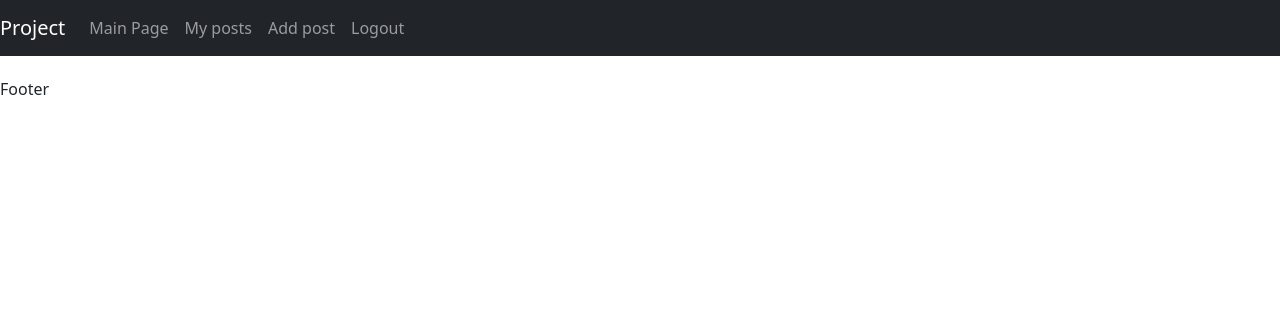
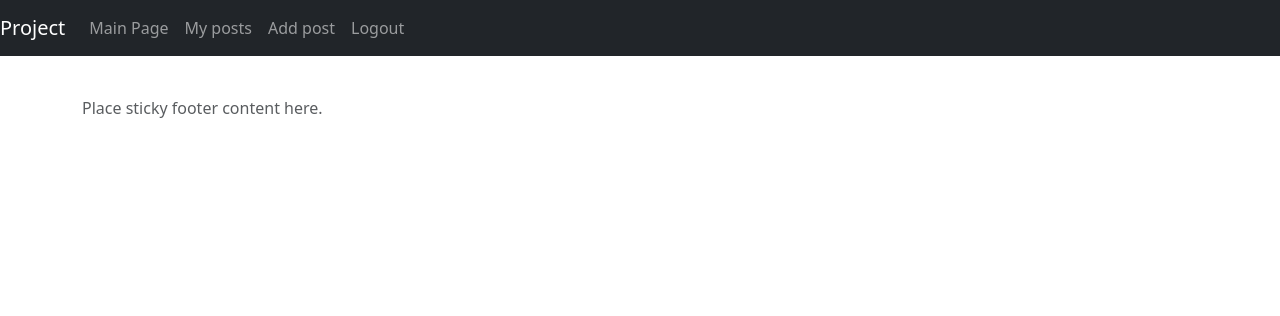
Before and after one commit to ayxano/AFEA-task, a CodeIgniter 4 app: template app/Views/app.php in a window 1280 px wide. Shown: the top 316 px of the page. Run offline with PHP 8.4 and a stand-in for CodeIgniter, Linux system fonts and the light colour scheme; the template is opened without the code that fills it, so the values that code supplies are empty; some libraries are stand-ins or nearby versions.

Commit message:
Design changed

```diff
--- a/app/Views/app.php
+++ b/app/Views/app.php
@@ -11,12 +11,15 @@
     <title>Document</title>
 </head>
 
-<body>
+<body class="d-flex flex-column h-100">
     <?= $this->include('navbar') ?>
-    <div class="content" style="margin-top: 10vh;">
-        <?= $this->renderSection('content') ?>
-    </div>
+    <main role="main" class="flex-shrink-0">
+        <div class="container">
+            <?= $this->renderSection('content') ?>
+        </div>
+    </main>
 </body>
 <?= script_tag('assets/js/app.js'); ?>
 <?= $this->include('footer') ?>
+
 </html>
--- a/app/Views/footer.php
+++ b/app/Views/footer.php
@@ -1,4 +1,6 @@
-<footer>
-    <h6>Footer</h6>
+<footer class="footer mt-auto py-3">
+  <div class="container">
+    <span class="text-muted">Place sticky footer content here.</span>
+  </div>
 </footer>
 <?= $this->renderSection('scripts') ?>
--- a/app/Views/navbar.php
+++ b/app/Views/navbar.php
@@ -1,4 +1,4 @@
-<header>
+<header style="margin-bottom: 10vh;">
     <!-- Fixed navbar -->
     <nav class="navbar navbar-expand-md navbar-dark fixed-top bg-dark">
         <a class="navbar-brand" href="<?= site_url(); ?>">Project</a>
```
